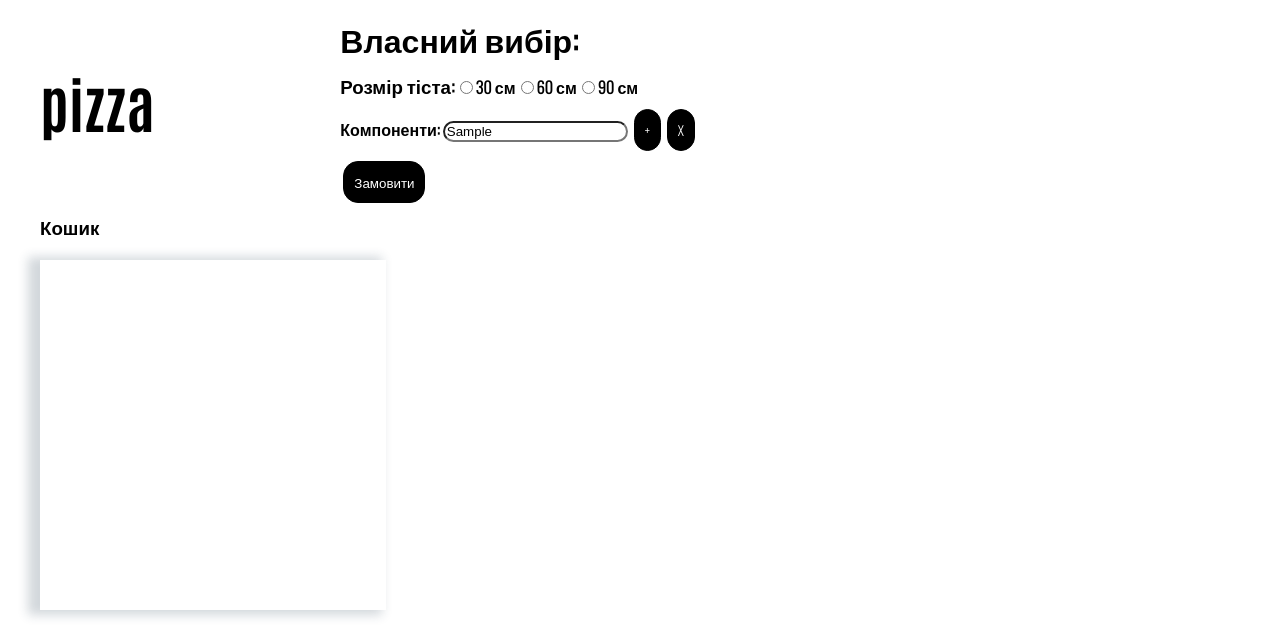
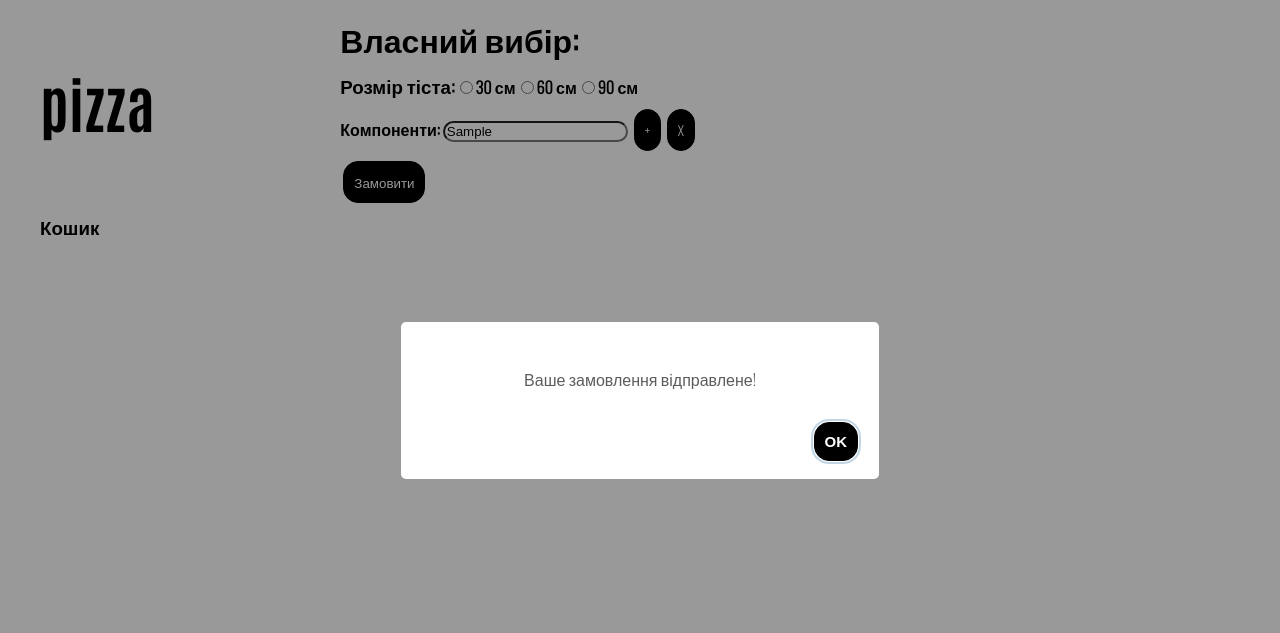
Before and after one commit to hurachima/pizza, a plain HTML site: page index.html in a window 1280 px wide. Both pictures are taken after typing "Sample" into the empty fields and a click on the button "Замовити". Shown: the top 633 px of the page. Drawn offline with nearby package versions, Linux system fonts and the light colour scheme.

Commit message:
add popup,

```diff
--- a/index.html
+++ b/index.html
@@ -38,7 +38,7 @@
                         <button id="remove" class="form-btn">X</button>
                     </div>
                     <div class="btn-wrapper">
-                    <button type="submit" class="form-btn">Замовити</button>
+                    <button type="submit" class="form-btn" id="deliver">Замовити</button>
                 </div>
                  </form>
                     </div>
@@ -50,7 +50,7 @@
             <div class="cart">
                 <h3 class="header__choose-subtitle">Кошик</h3>
             </div>
-            <div class="cart__inner">
+            <div class="cart__inner active">
                 <!-- <div class="cart-item">
                     <div class="cart-item-img">
                         <img src="images/1.jpeg" alt="">
@@ -283,6 +283,8 @@
 <script src="https://code.jquery.com/jquery-3.6.0.min.js"
   integrity="sha256-/xUj+3OJU5yExlq6GSYGSHk7tPXikynS7ogEvDej/m4="
   crossorigin="anonymous"></script>
+  <script src="https://unpkg.com/sweetalert/dist/sweetalert.min.js"></script>
     <script src="js/script.js"></script>
+
 </body>
 </html>
--- a/js/script.js
+++ b/js/script.js
@@ -118,6 +118,29 @@ btns.forEach(btn=>{
     })
 
 
+
+
+
+
+
+
+
+
+
+
+
+
+
  }
 
 });
+
+
+
+
+const Modal = document.querySelector('#deliver');
+
+Modal.addEventListener('click',function(){
+    swal("Ваше замовлення відправлене!");
+
+});
--- a/scss/style.scss
+++ b/scss/style.scss
@@ -28,6 +28,7 @@
   &__choose-subtitle {
     @extend %title-font-cyrilic;
     margin-top: 10px;
+    cursor: pointer;
   }
 }
 
@@ -212,3 +213,39 @@
 .card-item-price--cart {
   font-size: 24px;
 }
+
+.swal-text {
+  font-size: 16px;
+  position: relative;
+  float: none;
+  line-height: normal;
+  vertical-align: top;
+  text-align: left;
+  display: inline-block;
+  margin: 0;
+  padding: 0 10px;
+  font-weight: 400;
+  color: rgba(0, 0, 0, 0.64);
+  max-width: calc(100% - 20px);
+  overflow-wrap: break-word;
+  box-sizing: border-box;
+
+  @extend %title-font-cyrilic;
+}
+
+.swal-button {
+  border: none;
+  border-radius: 15px;
+  border: 1px solid #000;
+  font-size: 15px;
+  background: #000;
+  color: #fff;
+  padding: 10px 10px;
+  transition: all 0.5s;
+  cursor: pointer;
+}
+
+.swal-button:not([disabled]):hover {
+  background: #fff;
+  color: #000;
+}
```
Also changed, not shown: css/style.css.
